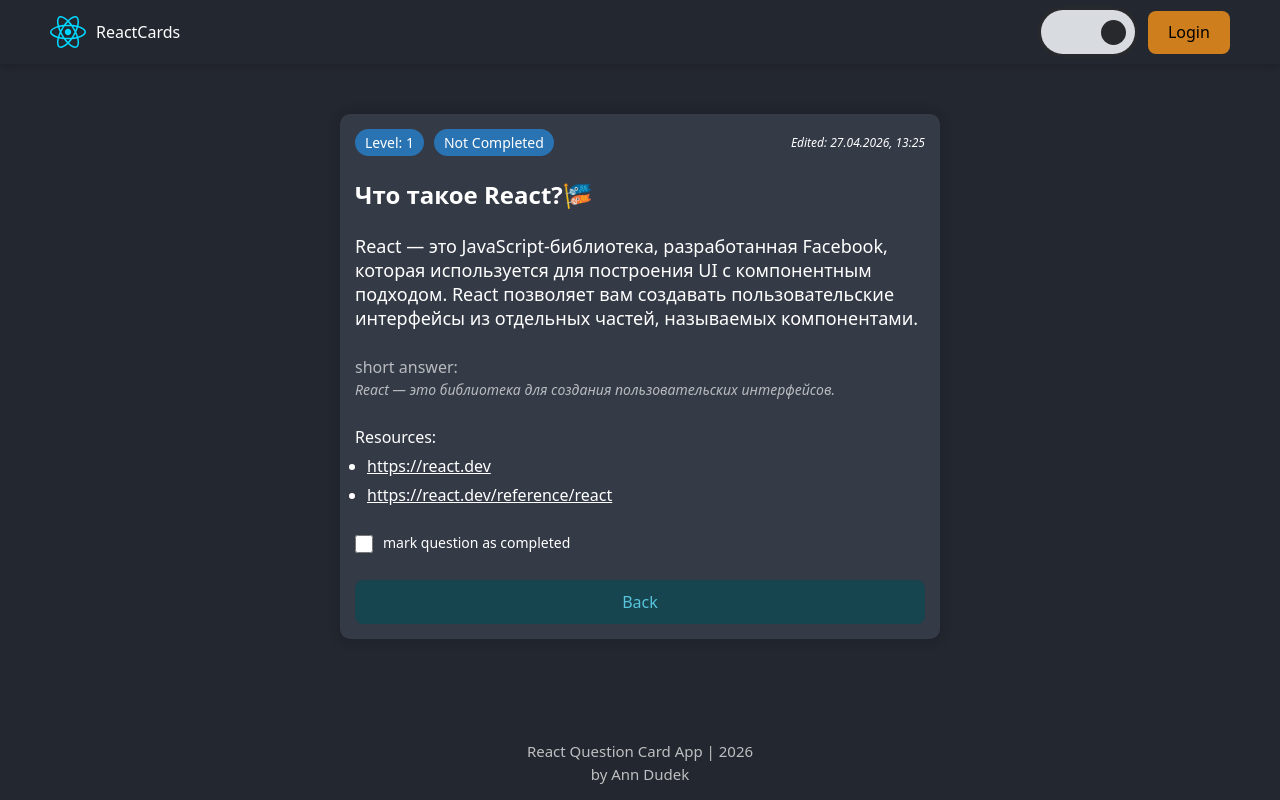
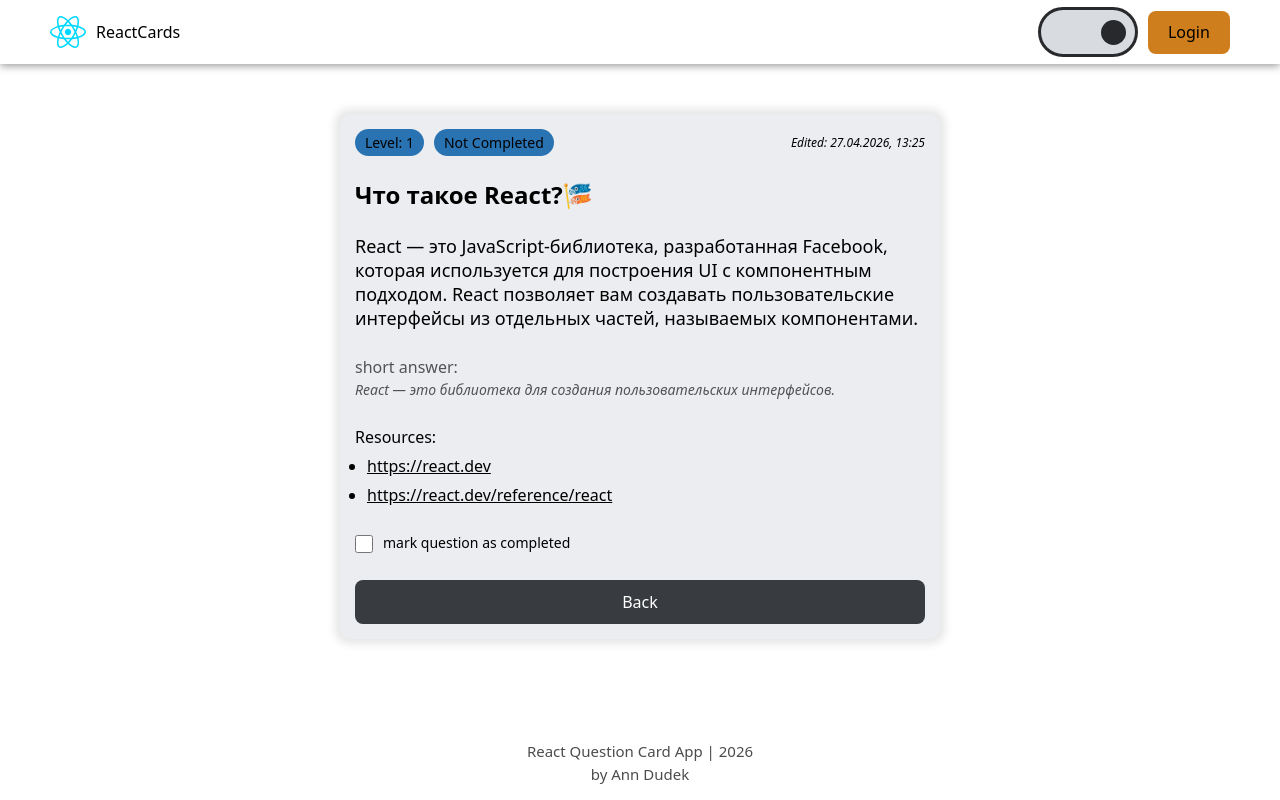
Before and after one commit to anndudek/react-pet, a React (Vite) app: page /question/1 in a window 1280 px wide. Built offline with nearby package versions, Linux system fonts and the light colour scheme; data requests are answered from the project's data file.

Commit message:
theme toggler logic

```diff
--- a/index.html
+++ b/index.html
@@ -6,7 +6,7 @@
     <meta name="viewport" content="width=device-width, initial-scale=1.0" />
     <title>My React petproject</title>
   </head>
-  <body class="darkLayout">
+  <body>
     <div id="root"></div>
     <script type="module" src="/src/main.jsx"></script>
   </body>
--- a/src/components/Header/Header.module.css
+++ b/src/components/Header/Header.module.css
@@ -6,7 +6,7 @@
     display: flex;
     justify-content: space-between;
     align-items: center;
-    box-shadow: 0 2px 8px 0 rgba(0, 0, 0, .2);
+    box-shadow: 0 2px 8px 0 rgba(0, 0, 0, 0.4);
 
     p {
         text-transform: capitalize;
@@ -16,6 +16,7 @@
         gap: 10px;
         cursor: pointer;
         user-select: none;
+        color: var(--text-color);
     }
 }
 
--- a/src/components/MainLayout/MainLayout.module.css
+++ b/src/components/MainLayout/MainLayout.module.css
@@ -5,6 +5,7 @@
     justify-content: flex-start;
     align-items: stretch;
     gap: 0;
+    background-color: var(--main-bg-color);
 }
 
 .mainWrapper {
@@ -16,6 +17,7 @@
     align-items: stretch;
     gap: 20px;
     overflow-y: auto;
+    color: var(--text-color);
 }
 
 .main {
--- a/src/components/SearchInput/SearchInput.module.css
+++ b/src/components/SearchInput/SearchInput.module.css
@@ -3,6 +3,7 @@
     height: 40px;
     border-radius: 20px;
     background-color: var(--card-bg-color);
+    color: var(--text-color);
     position: relative;
 }
 
@@ -20,5 +21,4 @@
     outline: none;
     background-color: transparent;
     font-size: 16px;
-    color: var(--text-color);
 }
--- a/src/features/ThemeToggler/ThemeToggler.jsx
+++ b/src/features/ThemeToggler/ThemeToggler.jsx
@@ -5,19 +5,14 @@
 export const ThemeToggler = () => {
   const { theme, setTheme } = useTheme();
 
-  const onThemeChangeHandler = (e) => {
-    console.log(e.target.checked);
-    const updatedTheme = e.target.checked !== false ? "light" : "dark";
-    console.log(updatedTheme);
-    setTheme(updatedTheme);
-
-    localStorage.setItem(THEME_STORAGE, updatedTheme);
+  const toggleTheme = () => {
+    setTheme((prev) => (prev === "light" ? "dark" : "light"));
   };
 
   return (
     <div className={cls.switch}>
       <label className={cls.label}>
-        <input type="checkbox" className={cls.checkbox} onChange={onThemeChangeHandler} checked={theme === "light"} />
+        <input type="checkbox" className={cls.checkbox} onChange={toggleTheme} checked={theme === "light"} />
         <span className={cls.slider}></span>
       </label>
     </div>
--- a/src/index.css
+++ b/src/index.css
@@ -1,6 +1,6 @@
 :root {
-  --main-bg-color: #23272f;
-  --text-color: #fff;
+  --main-bg-color: #fff;
+  --text-color: #000;
 
   --btn-bg-color: #383b3f;
   --btn-text-color: #fff;
@@ -31,25 +31,32 @@
   color: inherit;
 }
 
-body {
-  background-color: var(--main-bg-color);
-  color: var(--text-color);
+body[data-theme='light'] {
+  --main-bg-color: #fff;
+  --text-color: #000;
+  --btn-bg-color: #383b3f;
+  --btn-text-color: #fff;
+
+  --card-bg-color: #ebedf0;
+  --green-color: #219679;
+  color-scheme: light;
 }
 
-.darkLayout {
+body[data-theme='dark'] {
   --main-bg-color:#23272f;
-    --text-color: #fff;
+  --text-color: #fff;
 
     --btn-bg-color: #16444f;
     --btn-text-color: #57c4dc;
 
     --card-bg-color: #343a46;
     --green-color: #219679;
+    color-scheme: dark;
 }
 
 @media (prefers-color-scheme: light) {
   :root {
-    --main-bg-color: #fff;
+    background-color: var(--main-bg-color);
     --text-color: #000;
 
      --btn-bg-color: #383b3f;
@@ -62,8 +69,8 @@
 
 @media (prefers-color-scheme: dark) {
   :root {
-    --main-bg-color:#23272f;
-    --text-color: #fff;
+    background-color:#23272f;
+    color: #fff;
 
     --btn-bg-color: #16444f;
     --btn-text-color: #57c4dc;
--- a/src/pages/EditQuestionPage/EditQuestionPage.module.css
+++ b/src/pages/EditQuestionPage/EditQuestionPage.module.css
@@ -1,6 +1,7 @@
 .formTitle {
     margin: 25px auto;
     width: fit-content;
+    color: var(--text-color);
 }
 
 .formContainer {
--- a/src/pages/HomePage/HomePage.module.css
+++ b/src/pages/HomePage/HomePage.module.css
@@ -21,7 +21,6 @@
     border: none;
     outline: none;
     background-color: var(--card-bg-color);
-    color: var(--text-color);
     flex-grow: 1;
 }
 
--- a/src/theme/ThemeProvider.jsx
+++ b/src/theme/ThemeProvider.jsx
@@ -1,11 +1,30 @@
-import { createContext, useState } from "react";
+import { createContext, useLayoutEffect, useState, useEffect } from "react";
 import { THEME_STORAGE } from "../constants";
 
-export const ThemeContext = createContext(null);
+export const ThemeContext = createContext();
 
 export const ThemeProvider = ({ children }) => {
   const savedTheme = localStorage.getItem(THEME_STORAGE) || "light";
   const [theme, setTheme] = useState(savedTheme);
 
+  useLayoutEffect(() => {
+    document.body.dataset.theme = theme;
+    localStorage.setItem(THEME_STORAGE, theme);
+  }, [theme]);
+
+  useEffect(() => {
+    const mediaQuery = window.matchMedia("(prefers-color-scheme: dark)");
+
+    const handleChange = (e) => {
+      const newTheme = e.matches ? "dark" : "light";
+      document.body.dataset.theme = newTheme;
+      setTheme(newTheme);
+    };
+
+    mediaQuery.addEventListener("change", handleChange);
+
+    return () => mediaQuery.removeEventListener("change", handleChange);
+  }, []);
+
   return <ThemeContext.Provider value={{ theme, setTheme }}>{children}</ThemeContext.Provider>;
 };
```
